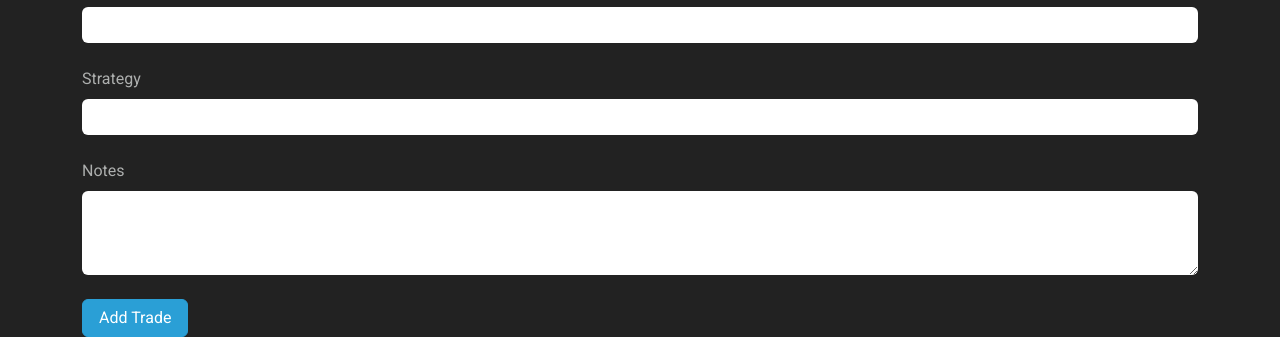
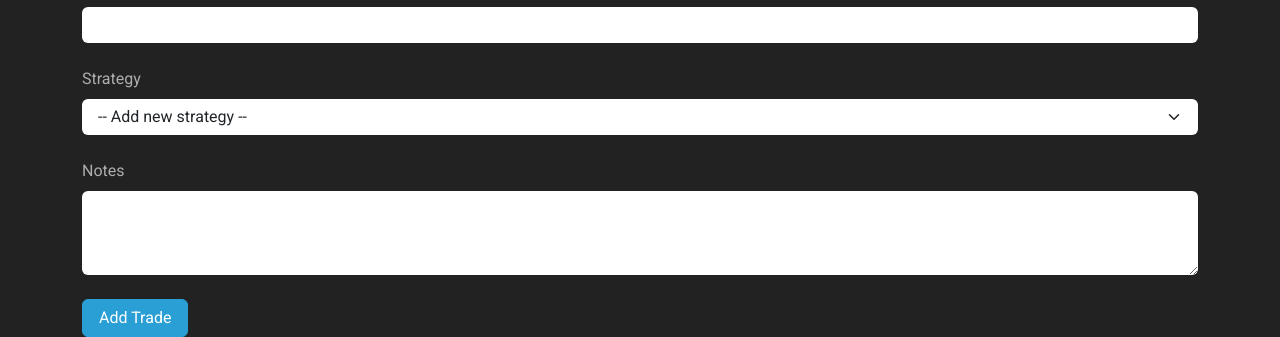
Before and after one commit to shalashaskabob/tradelog2, a Flask app: page /add_trade in a window 1280 px wide. Shown: the part 768-1105 px from the top of the page. Run offline with Flask 3, Linux system fonts and the light colour scheme; some libraries are stand-ins or nearby versions.

Commit message:
Strategy dropdown with add-new option; auto-create tables; show/hide new strategy input

```diff
--- a/app/routes.py
+++ b/app/routes.py
@@ -21,13 +21,18 @@ def add_trade():
             if request.form.get('exit_date'):
                 exit_date = datetime.strptime(request.form['exit_date'], '%Y-%m-%dT%H:%M')
 
+            # Determine strategy
+            selected_strategy = request.form.get('strategy')
+            new_strategy = request.form.get('strategy_new')
+            strategy_value = new_strategy.strip() if new_strategy else selected_strategy
+
             new_trade = Trade(
                 ticker=request.form['ticker'],
                 entry_date=entry_date,
                 entry_price=float(request.form['entry_price']),
                 position_size=float(request.form['position_size']),
                 direction=request.form['direction'],
-                strategy=request.form.get('strategy'),
+                strategy=strategy_value,
                 notes=request.form.get('notes'),
                 exit_date=exit_date
             )
@@ -50,4 +55,7 @@ def add_trade():
             db.session.rollback()
             flash(f'Error adding trade: {e}', 'danger')
 
-    return render_template('add_trade.html', title='Add Trade')
+    # GET request - gather existing strategies for dropdown
+    strategies = [row[0] for row in db.session.query(Trade.strategy).distinct().all() if row[0]]
+    strategies.sort()
+    return render_template('add_trade.html', title='Add Trade', strategies=strategies)
--- a/app/templates/add_trade.html
+++ b/app/templates/add_trade.html
@@ -36,8 +36,14 @@
                 <input type="number" step="any" class="form-control" id="exit_price" name="exit_price">
             </div>
             <div class="form-group">
-                <label for="strategy" class="form-label mt-4">Strategy</label>
-                <input type="text" class="form-control" id="strategy" name="strategy">
+                <label for="strategy_select" class="form-label mt-4">Strategy</label>
+                <select class="form-select" id="strategy_select" name="strategy">
+                    <option value="" selected>-- Add new strategy --</option>
+                    {% for strat in strategies %}
+                        <option value="{{ strat }}">{{ strat }}</option>
+                    {% endfor %}
+                </select>
+                <input type="text" class="form-control mt-2" id="strategy_new" name="strategy_new" placeholder="New strategy" style="display:none;">
             </div>
             <div class="form-group">
                 <label for="notes" class="form-label mt-4">Notes</label>
@@ -46,4 +52,16 @@
             <button type="submit" class="btn btn-primary mt-4">Add Trade</button>
         </fieldset>
     </form>
+    <script>
+        const strategySelect = document.getElementById('strategy_select');
+        const strategyNewInput = document.getElementById('strategy_new');
+        strategySelect.addEventListener('change', () => {
+            if (strategySelect.value === '') {
+                strategyNewInput.style.display = 'block';
+            } else {
+                strategyNewInput.style.display = 'none';
+                strategyNewInput.value = '';
+            }
+        });
+    </script>
 {% endblock %}
```
